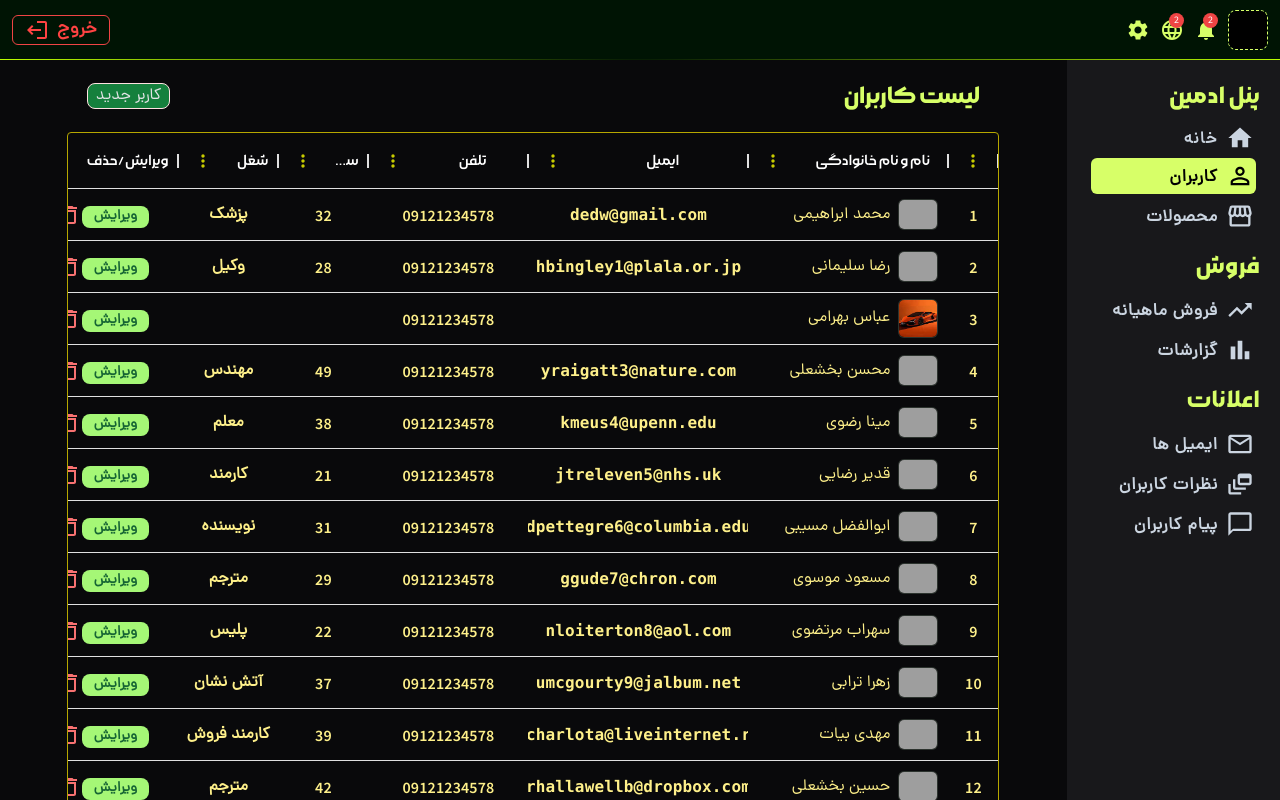
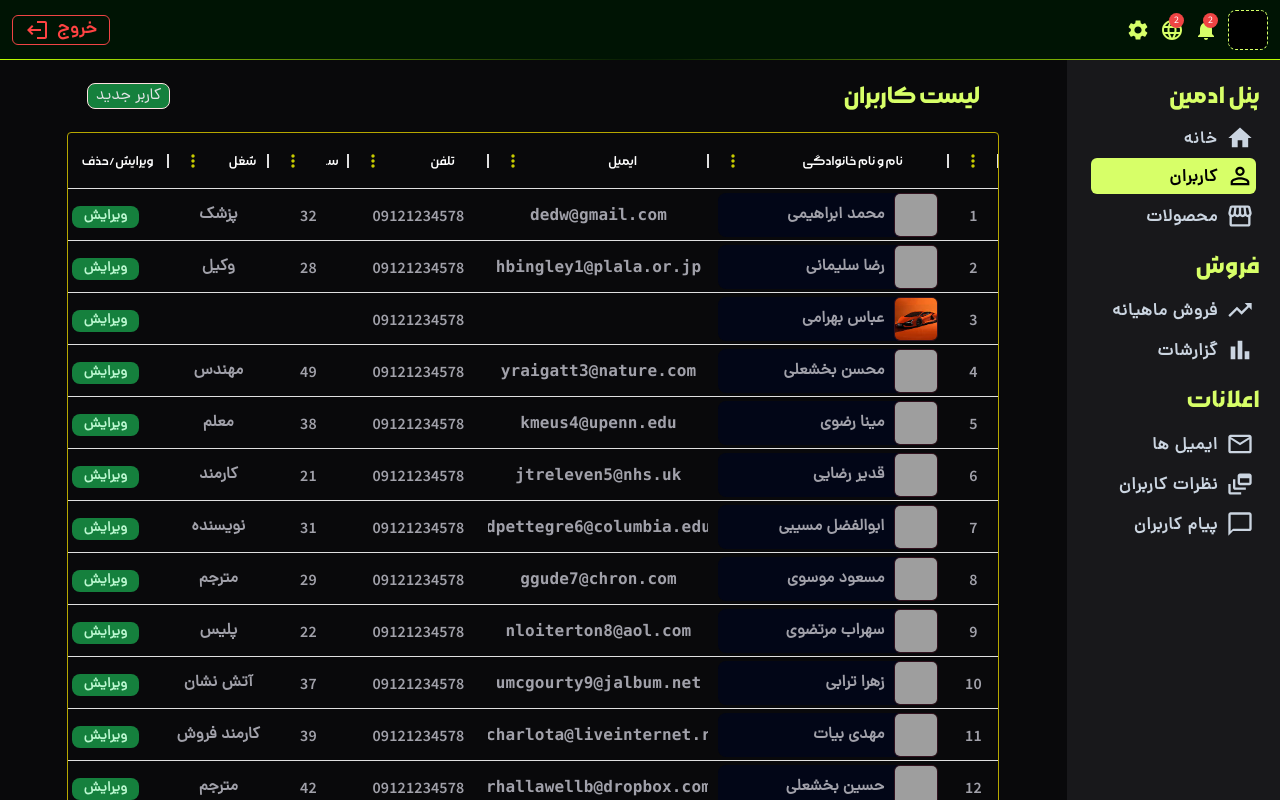
Before and after one commit to Erfan-Ebrahimi/panel-er, a React (Vite) app: page /userList in a window 1280 px wide. Shown: the top 800 px of the page. Built offline with nearby package versions, Linux system fonts and the light colour scheme; data requests are answered from the project's data file; grey boxes are pictures that could not be loaded.

Commit message:
update userList.jsx

```diff
--- a/src/pages/userList/UserList.jsx
+++ b/src/pages/userList/UserList.jsx
@@ -11,64 +11,76 @@ const UserList = () => {
   const [users, setUsers] = useState({});
 
   useEffect(() => {
+    getUsers()
+  }, [])
+
+  const getUsers = () => {
+
     axios.get("http://localhost:3000/users")
       .then((response) => {
         setUsers(response.data)
       })
       .catch(error => console.log(error))
-  }, [])
-
+  }
 
   const handleDelete = (id) => {
     Swal.fire({
       title: 'آیا از حذف کاربر اطمینان دارید ؟',
-      showDenyButton: true,
+      icon: "question",
       showCancelButton: true,
-      confirmButtonText: 'انصراف',
-      denyButtonText: `حذف کاربر`,
     }).then((result) => {
-      if (result.isDenied) {
-        Swal.fire('کاربر با موفقیت حذف شد !!!', '', 'success')
-        setUsers(users.filter((item) => item.id !== id));
-      } else if (result.isConfirmed) {
-        Swal.fire('Changes are not saved', '', 'info')
+      if (result.isConfirmed) {
+
+        axios.delete(`http://localhost:3000/users/${id}`)
+          .then((response) => {
+            if (response.status == '200') {
+              Swal.fire('کاربر با موفقیت حذف شد !!!', '', 'success')
+              getUsers()
+            }
+          })
+          .catch(error => {
+            console.log(error)
+            Swal.fire('کاربر حذف نشد دوباره تلاش کنید ):', '', 'error')
+
+          })
       }
-    })
-  };
+    });
+  }
+
 
   const columns = [
-    { field: 'id', headerName: 'ID', width: 40, headerClassName: "text-yellow-200 font-semibold text-base", cellClassName: 'ce text-yellow-200 font-semibold text-base', },
+    { field: 'id', headerName: 'ID', width: 40, cellClassName: 'ce text-zinc-400 text-base font-semibold', },
     {
-      field: 'username', headerName: 'نام و نام خانوادگی', width: 200, renderCell: (params) => {
+      field: 'username', headerName: 'نام و نام خانوادگی', width: 240, renderCell: (params) => {
         console.log('params =>', params);
         return (
-          <div className="flex items-center flex-row">
-            <img className='w-10 rounded-md bg-black border border-green-100/20' src={params.row.image} alt="imgUser" />
-            <p className='mr-2 font-Dana font-thin '>{params.row.firstName}{" "}{params.row.lastName}</p>
+          <div className="flex items-center bg-slate-950 rounded-lg w-[250px]">
+            <img className='w-11 h-11 rounded-md border border-red-500/20' src={params.row.image} alt="imgUser" />
+            <p className='text-zinc-400 mr-2.5 font-Dana '>{params.row.firstName}{" "}{params.row.lastName}</p>
           </div>
         );
-      }, headerClassName: "text-yellow-200 text-base", cellClassName: 'text-yellow-200 font-semibold text-base'
+      }, cellClassName: 'text-blue-300 font-semibold text-base'
     },
     {
-      field: 'email', headerName: 'ایمیل', width: 220, headerClassName: "text-yellow-200 font-semibold text-base", cellClassName: 'ce text-yellow-200 font-semibold text-base',
+      field: 'email', headerName: 'ایمیل', width: 220, cellClassName: 'ce text-zinc-400 text-base font-semibold',
       renderCell: (params) => {
         return <div className='font-mono'>{params.row.email}</div>;
       }
     },
-    { field: 'phone', headerName: 'تلفن', width: 160, headerClassName: "text-yellow-200 font-semibold text-base", cellClassName: "ce text-yellow-200 font-semibold text-base" },
-    { field: 'age', headerName: 'سن', width: 90, headerClassName: "text-yellow-200 font-semibold text-base", cellClassName: "ce text-yellow-200 font-semibold text-base" },
+    { field: 'phone', headerName: 'تلفن', width: 140, cellClassName: "ce text-zinc-400 text-base font-semibold" },
+    { field: 'age', headerName: 'سن', width: 80, cellClassName: "ce text-zinc-400 text-base font-semibold" },
     {
-      field: 'job', headerName: 'شغل', width: 100, headerClassName: "text-yellow-200 font-semibold text-base", cellClassName: 'ce text-yellow-200 font-semibold text-base',
+      field: 'job', headerName: 'شغل', width: 100, cellClassName: 'ce text-zinc-400 text-base font-semibold',
       renderCell: (params) => {
         return <div className='font-Dana'>{params.row.job}</div>;
       }
     },
     {
-      field: 'action', headerName: 'ویرایش/حذف', width: 150, headerClassName: "text-yellow-200 font-semibold text-base", cellClassName: 'ce text-yellow-200 font-semibold text-base', renderCell: (params) => {
+      field: 'action', headerName: 'ویرایش/حذف', width: 150, cellClassName: 'ce text-zinc-400 text-base font-semibold', renderCell: (params) => {
         return (
           <div className='flex items-center'>
             <Link to={`/user/${params.row.id}`}>
-              <button className='border-none bg-[#a5f776] text-green-800 px-3 font-Dana text-sm py-px rounded-lg cursor-pointer  hover:bg-green-700 hover:text-yellow-100 transition-colors duration-300'>ویرایش</button>
+              <button className='border-none bg-green-700 text-green-200 px-3 font-Dana text-sm py-px rounded-lg cursor-pointer  hover:bg-green-600 hover:text-yellow-100 transition-colors duration-300'>ویرایش</button>
             </Link>
             <DeleteOutlineIcon className='bg-none border-none cursor-pointer text-red-400 hover:text-red-700 transition-colors duration-300' onClick={() => handleDelete(params.row.id)} />
           </div>
@@ -87,7 +99,7 @@ const UserList = () => {
         <div className='mx-auto flex flex-col w-[92%]'>
           <div className='flex items-center justify-between mx-auto w-[91%] '>
             <h1 className='text-2xl text-yellow-1 py-5  font-MorabbaB'>لیست کاربران</h1>
-            <button className='rounded-lg border border-red-100 text-zinc-200 px-2 py-1  font-Dana bg-green-700'>کاربر جدید</button>
+            <Link to='/newUser' className='rounded-lg border border-red-100 text-zinc-200 px-2 py-1  font-Dana bg-green-700'>کاربر جدید</Link>
           </div>
           <div className='w-[95%] mx-auto pb-10'>
             <DataGrid
```
